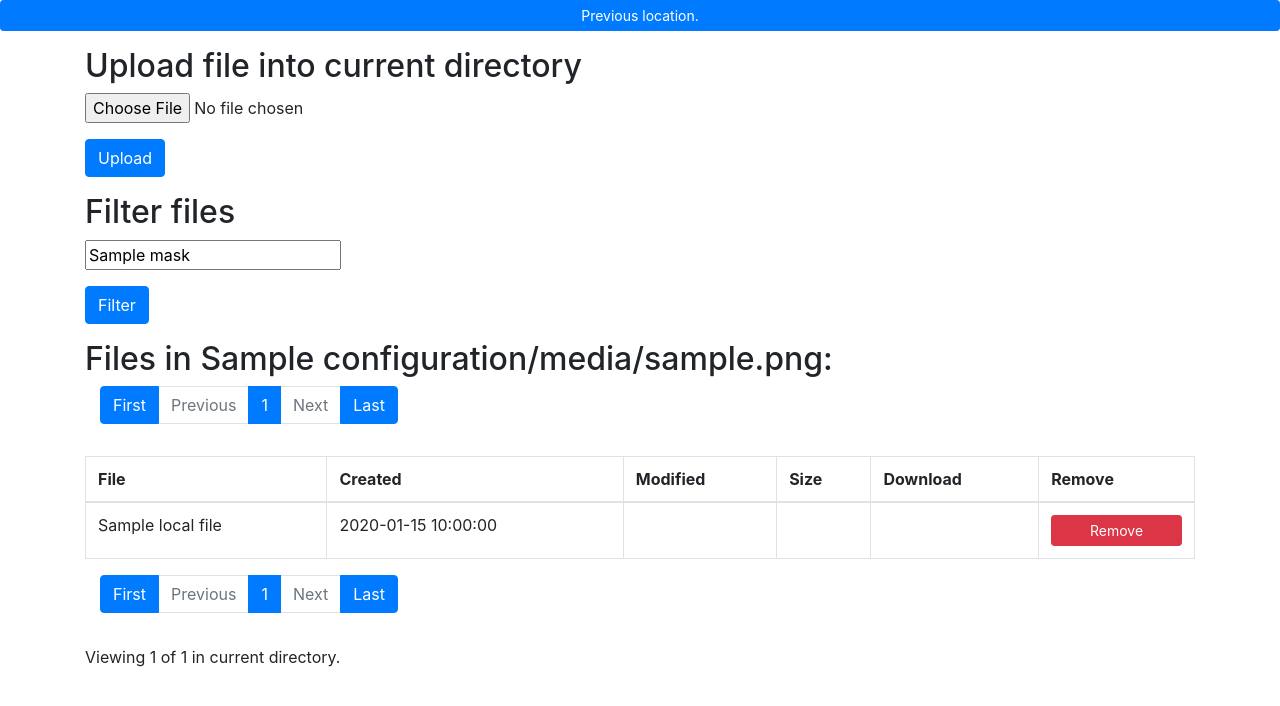
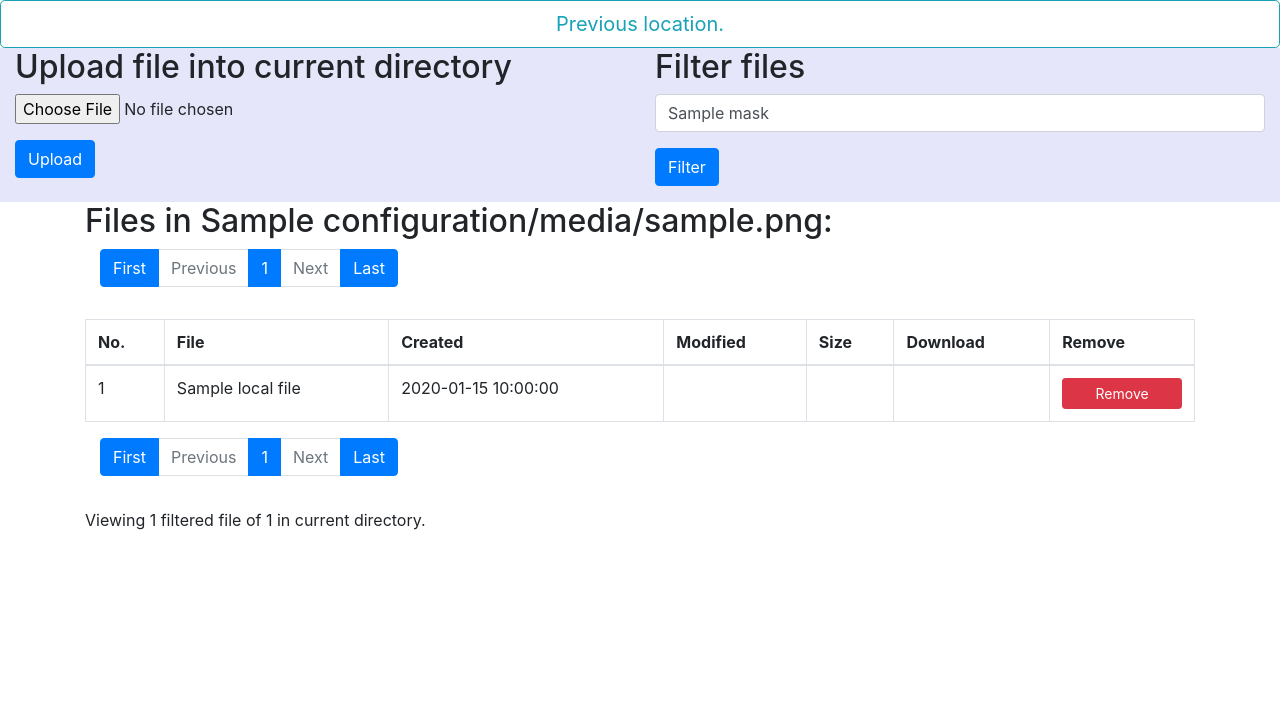
Before and after one commit to msm3858/Bottle, a Python web app: template templates/list_dir.html in a window 1280 px wide. Shown: the part 56-762 px from the top of the page. Run offline with Jinja, Linux system fonts and the light colour scheme; the template is opened without the code that fills it: most values are stand-ins (such as "Sample title", 1, 10 or a date in 2020); some libraries are stand-ins or nearby versions.

Commit message:
Visual improvements.

```diff
--- a/http_file.py
+++ b/http_file.py
@@ -13,6 +13,7 @@ class HttpFile:
 		self._files = []
 		self._filtered_files = []
 		self._count_not_filtered_files = 0
+		self._count_filtered_files = 0
 		self._name = None
 		self._extension = None
 		self._mask = '*'
@@ -31,6 +32,9 @@ class HttpFile:
 	def count_not_filtered_files(self):
 		return self._count_not_filtered_files
 
+	@property
+	def count_filtered_files(self):
+		return self._count_filtered_files
 	@property
 	def pages(self):
 		return self._pages
@@ -136,6 +140,7 @@ class HttpFile:
 		os.chdir(self.full_path())
 		self._count_not_filtered_files = len(os.listdir('.'))
 		self._filtered_files= glob.glob(self._mask)
+		self._count_filtered_files = len(self._filtered_files)
 		self._pages = math.ceil(len(self._filtered_files)/self.configuration.limit_per_site)
 		self._files = self.set_files_properties(self._filtered_files)
 		os.chdir(current_dir)
--- a/templates/list_dir.html
+++ b/templates/list_dir.html
@@ -1,12 +1,19 @@
 {% extends "home.html" %}
 {% block content %}
+
+<!--Previous button-->
 {% if file.url_path != '' %}
-<a class="btn btn-primary btn-sm btn-block" role="button" href="{{site_paths.data_site}}{{file.url_full_path()}}">Previous location.</a>
+<a class="btn btn-outline-info btn-lg btn-block" role="button" href="{{site_paths.data_site}}{{file.url_full_path()}}">Previous location.</a>
 
 {% else %}
-<a class="btn btn-primary btn-sm btn-block" role="button" href="{{site_paths.home_site}}">Previous location.</a>
+<a class="btn btn-outline-info btn-lg btn-block" role="button" href="{{site_paths.home_site}}">Previous location.</a>
 {% endif %}
-<div class="container mt-3">
+
+
+<div class="container-fluid">
+	<div class="row">
+		<!--Upload handler-->
+		<div class="col-sm-6" style="background-color:lavender;">
 			<h2>Upload file into current directory</h2>
 
 			<form action="/upload" method="post" enctype="multipart/form-data">
@@ -18,15 +25,18 @@
 				</div>
 			</form>
 		</div>
+		<!--Filter handler-->
+		<div class="col-sm-6" style="background-color:lavender;">
 
-<div class="container mt-3">
 		<h2>Filter files</h2>
 		<form action="{{site_paths.data_site}}p{{page}}/{{file.url_full_path()}}/{{file.name}}" method="post">
-		<input type="text" id="mask" name="mask" placeholder="Mask for file..." value="{{ file.mask }}">
+			<input type="text" class="form-control input-lg " id="mask" name="mask" placeholder="Mask for file..." value="{{ file.mask }}">
 			<div class="mt-3">
 				<button type="submit" class="btn btn-primary">Filter</button>
 			</div>
 		</form>
+		</div>
+	</div>
 </div>
 
 <div class="container">
@@ -37,6 +47,7 @@
 		<table class="table table-bordered">
 			<thead>
 				<tr>
+					<th>No.</th>
 					<th>File</th>
 					<th>Created</th>
 					<th>Modified</th>
@@ -48,6 +59,7 @@
 			<tbody>
 			{% for local_file in file.list_files(page) %}
 				<tr>
+					<td>{{ loop.index }}</td>
 					{% if local_file['is_directory'] %}
 						<td><a href={{site_paths.data_site}}{{file.configuration.url}}{{file.url_path}}/{{local_file['name']}}>{{ local_file['name'] }}</a></td>
 					{% else %}
@@ -84,7 +96,11 @@
 		</table>
 
 		{% include 'pagination.html' %}
-		<p>Viewing {{ file.list_files(page)|length }} of {{ file.count_not_filtered_files }} in current directory.</p>
+		{% if file.count_filtered_files > 1 %}
+			<p>Viewing {{ file.count_filtered_files }} filtered files of {{ file.count_not_filtered_files }} in current directory.</p>
+		{% else %}
+			<p>Viewing {{ file.count_filtered_files }} filtered file of {{ file.count_not_filtered_files }} in current directory.</p>
+		{% endif %}
 	{% else %}
 		<p>There is no files to view.</p>
 	{% endif %}
```
Lines whose indentation alone changed are shown as unchanged.
